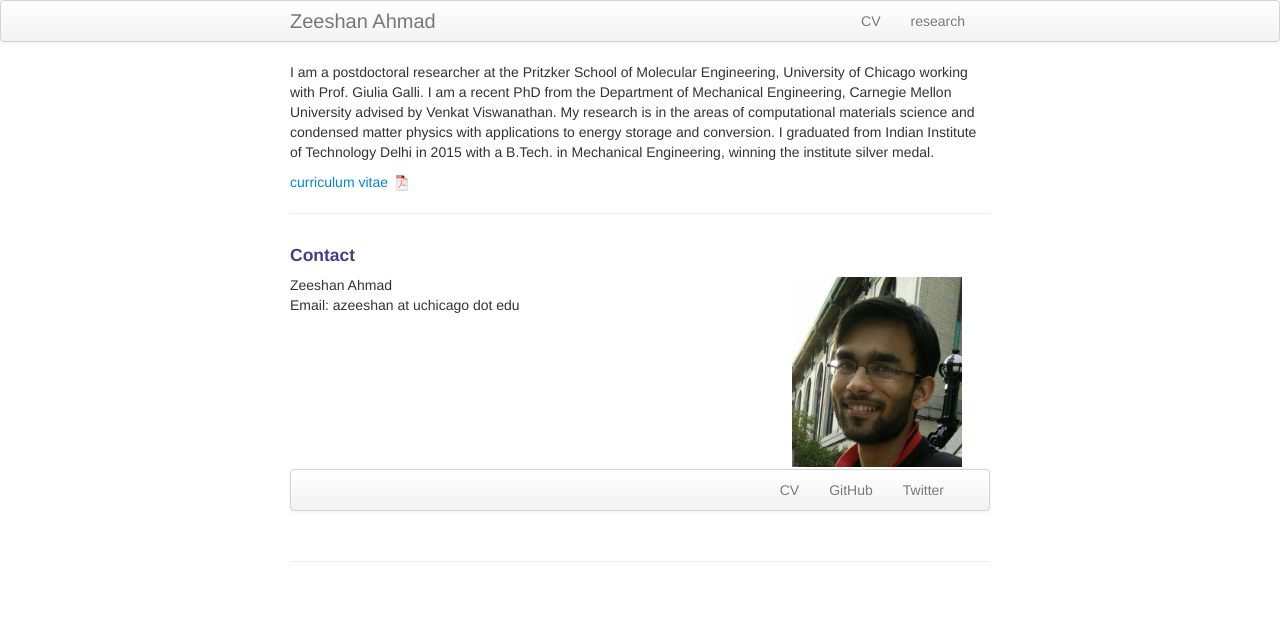
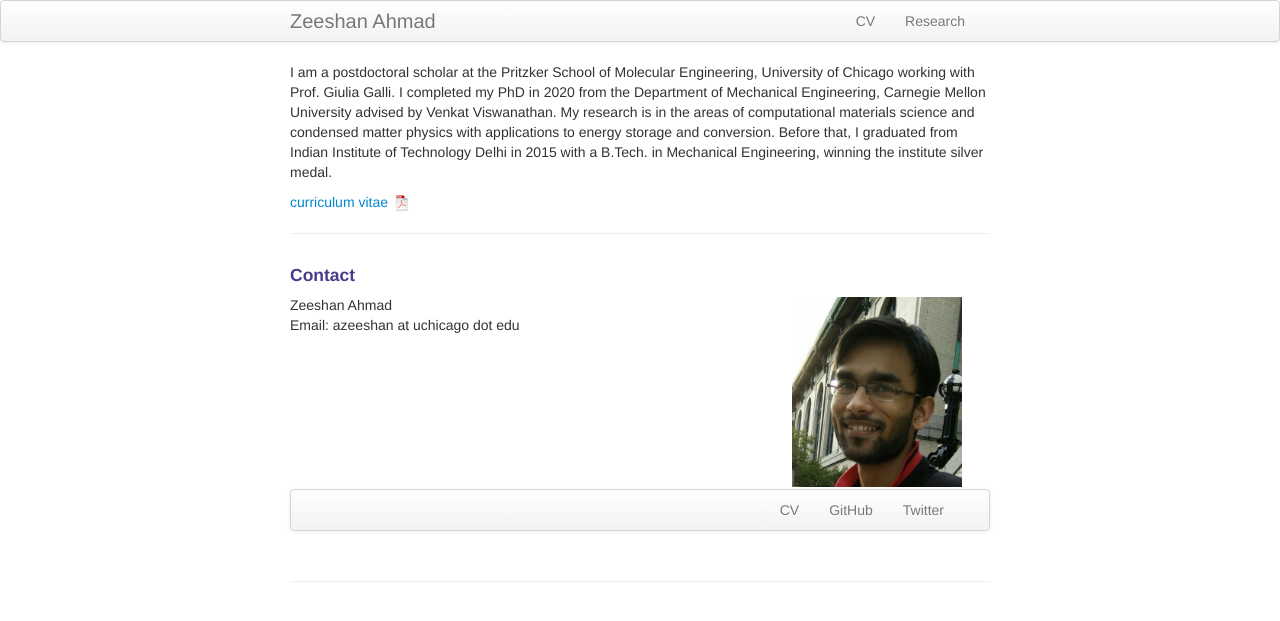
Before and after one commit to ahzeeshan/ahzeeshan.github.io2, a Jekyll site: the page built from index.md, in a window 1280 px wide. Shown: the top 621 px of the page. Built offline with Jekyll 4.4.1, drawn with Linux system fonts in a browser that asks for light colours.

Commit message:
updated info

```diff
--- a/_includes/themes/twitter/default.html
+++ b/_includes/themes/twitter/default.html
@@ -36,7 +36,7 @@
           <a class="brand" href="{{ HOME_PATH }}">{{ site.title }}</a>
           <ul class="nav">
               <li><a href="{{ BASE_PATH }}/assets/CV.pdf">CV</a></li>
-              <li><a href="{{ BASE_PATH }}/pages/research.html">research</a></li>
+              <li><a href="{{ BASE_PATH }}/pages/research.html">Research</a></li>
           </ul>
         </div>
       </div>
--- a/index.md
+++ b/index.md
@@ -5,7 +5,7 @@ description: Zeeshan Ahmad's website
 keywords: Academic, website
 ---
 
-I am a postdoctoral researcher at the Pritzker School of Molecular Engineering, University of Chicago working with Prof. Giulia Galli. I am a recent PhD from the Department of Mechanical Engineering, Carnegie Mellon University advised by Venkat Viswanathan. My research is in the areas of computational materials science and condensed matter physics with applications to energy storage and conversion. I graduated from Indian Institute of Technology Delhi in 2015 with a B.Tech. in Mechanical Engineering, winning the institute silver medal.
+I am a postdoctoral scholar at the Pritzker School of Molecular Engineering, University of Chicago working with Prof. Giulia Galli. I completed my PhD in 2020 from the Department of Mechanical Engineering, Carnegie Mellon University advised by Venkat Viswanathan. My research is in the areas of computational materials science and condensed matter physics with applications to energy storage and conversion. Before that, I graduated from Indian Institute of Technology Delhi in 2015 with a B.Tech. in Mechanical Engineering, winning the institute silver medal.
 
 [curriculum vitae ![CV as pdf]({{ BASE_PATH }}/pages/icons16/pdf-icon.png)]({{ BASE_PATH }}/assets/CV.pdf)<br/>
 
```
